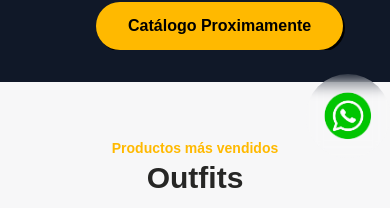
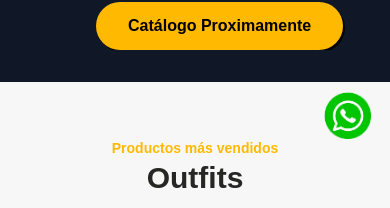
Before and after one commit to KiwiOwnDaniel27/FreePass.com, a React (Vite) app: page /#/ in a window 390 px wide. Shown: the part 562-770 px from the top of the page. Built offline with nearby package versions, Linux system fonts and the light colour scheme.

Commit message:
opcion Whatsapp

```diff
--- a/src/components/Navbar.jsx
+++ b/src/components/Navbar.jsx
@@ -46,11 +46,11 @@ const Navbar = () => {
       xl:h-53 lg:h-53 md:h-53 sm:h-53
       ">
         <div className="absolute right-0">
-          <a href="https://wa.me/593988220328?text=Hola%20quiero%20informacion"
+          <a href="https://wa.me/593988220328?text=Hola%20quisiera%20saber%20más%20,estoy%20interesado/a%20en%20un%20producto%20👕"
             target="_blank"
             rel="noreferrer">
             <img src="./assets/whatsappico.png" alt=""
-            className="w-21  mt-153 md:hidden backdrop-blur-sm rounded-full"/>
+            className="w-21  mt-153 md:hidden rounded-full"/>
           </a>
         </div>
         <div className="block dark:hidden">
```
